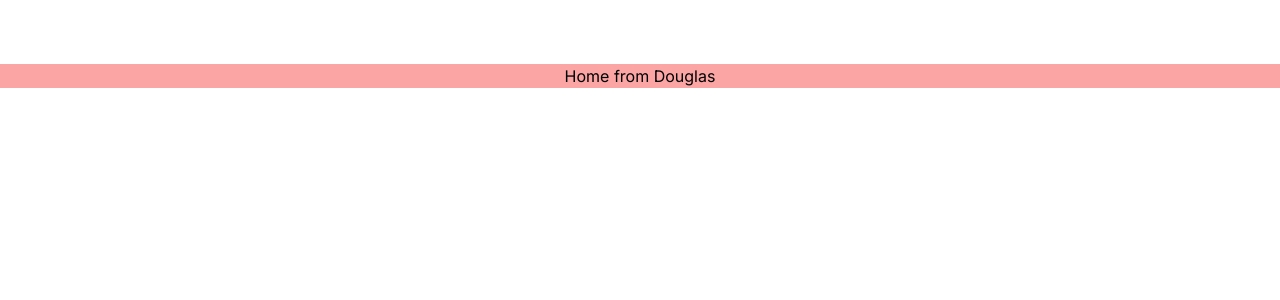
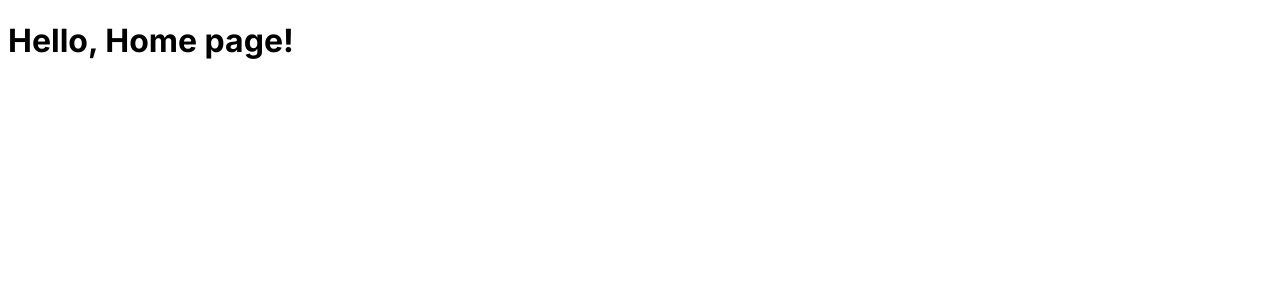
Before and after one commit to DouglasUtf/aval2, a Next.js app: page / in a window 1280 px wide. Shown: the top 300 px of the page. Built offline with nearby package versions, Linux system fonts and the light colour scheme.

Commit message:
Change Page

```diff
--- a/app/layout.tsx
+++ b/app/layout.tsx
@@ -1,4 +1,4 @@
-import './globals.css'
+
 import { Inter } from 'next/font/google'
 
 const inter = Inter({ subsets: ['latin'] })
--- a/app/page.tsx
+++ b/app/page.tsx
@@ -1,7 +1,6 @@
-import Image from 'next/image'
 
-export default function Home() {
-  return (
-    <h2 className='text-center mt-16 bg-red-300'>Home from Douglas</h2>
-  )
+
+'use client'
+export default function Page() {
+  return <h1>Hello, Home page!</h1>;
 }
--- a/next.config.js
+++ b/next.config.js
@@ -1,17 +1,14 @@
 /** @type {import('next').NextConfig} */
 const nextConfig = {
-        experimental: {
-        appDir: true,
-        serverActions: true,
-        },
-
-    async headers() {
-
-
+  experimental: {
+    appDir: true,
+    serverActions: true,
+  }, async headers() {
     return [
       {
         // matching all API routes
-        source: "/api/:path*",
+        //source: "/api/:path*",
+        source: "/api/(.*)",
         headers: [
           { key: "Access-Control-Allow-Credentials", value: "true" },
           { key: "Access-Control-Allow-Origin", value: "*" },
@@ -20,7 +17,7 @@ const nextConfig = {
         ]
       }
     ]
-  }
-}
+  }}
+
 
 module.exports = nextConfig
```
